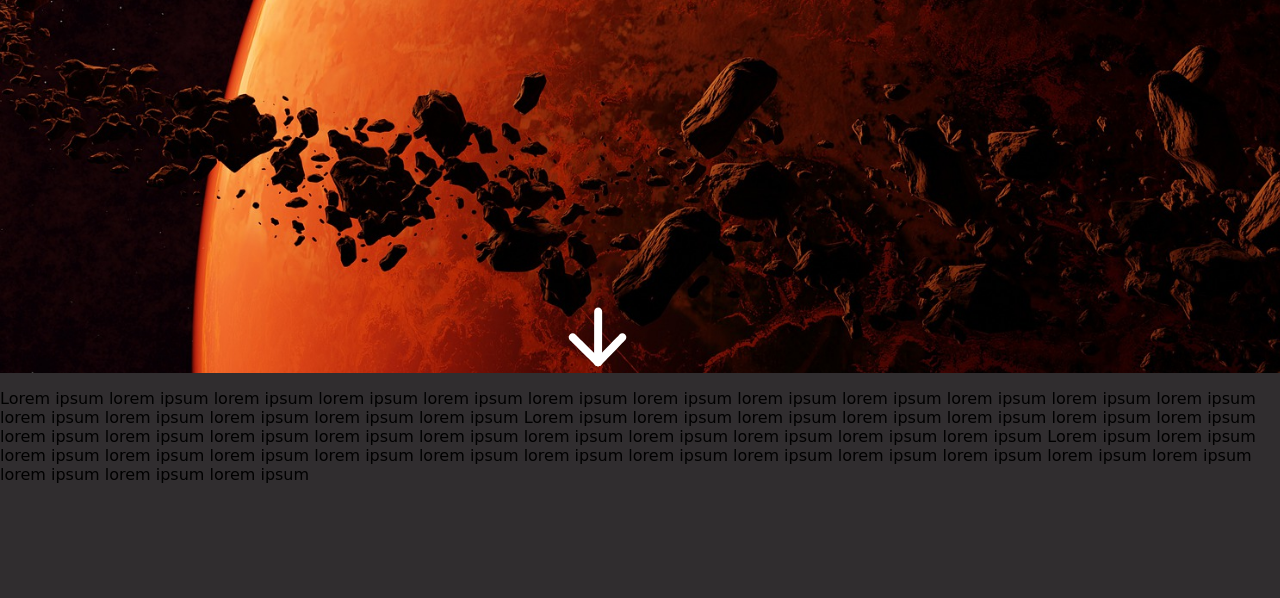
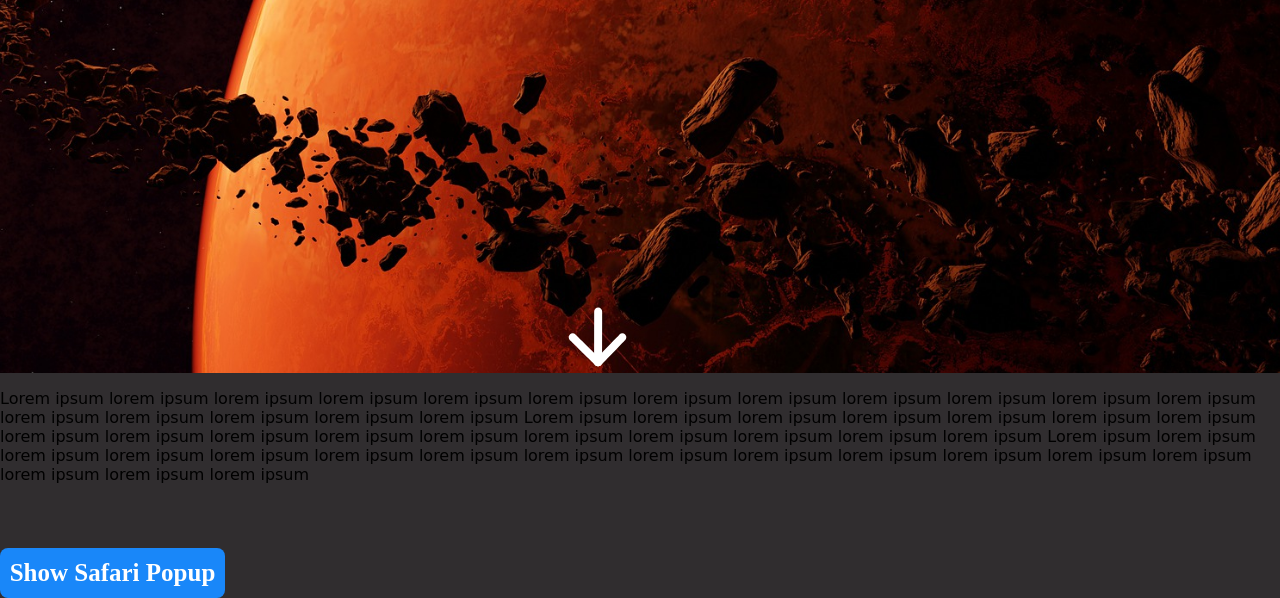
Before and after one commit to kirinaru/kirinaruweb, a plain HTML site: page index.html in a window 1280 px wide. Shown: the part 427-1025 px from the top of the page. Before the commit the page ends 927 px from the top, so only its background shows below. Drawn offline with Linux system fonts and the light colour scheme; a web font is replaced by a local one.

Commit message:
only changes for tests
make the changes on the files only for test the popup on other devices. the things will removed later and are not in the final version.

```diff
--- a/index.html
+++ b/index.html
@@ -123,7 +123,14 @@ function bgchange() {
    lorem ipsum lorem ipsum lorem ipsum lorem ipsum lorem ipsum lorem ipsum lorem
    ipsum lorem ipsum lorem ipsum lorem ipsum lorem ipsum lorem ipsum lorem ipsum </p>
 </div>
+<button onclick="testnosafaripopup()" id="test-safari-popup">Show Safari Popup</button>
 
+<script>
+function testnosafaripopup() {
+  document.getElementById("no-safari").style.display = "flex";
+};
+
+</script>
 
 
 
--- a/style/style.css
+++ b/style/style.css
@@ -14,6 +14,20 @@ body {
   margin: 0px;
   background-color: #302d2f;
   font-family: var(--font-family)
+}
+
+#test-safari-popup{
+  z-index: 1;
+  margin-top: 3rem;
+  border: none;
+  width: 225px;
+  height: 50px;
+  background-color: #1987f9;
+  font-family: 'Balthazar', serif;
+  color: var(--font-color);
+  font-size: 25px;
+  font-weight: bold;
+  border-radius: 0.5rem;
 }
 
 .invisble{
```
